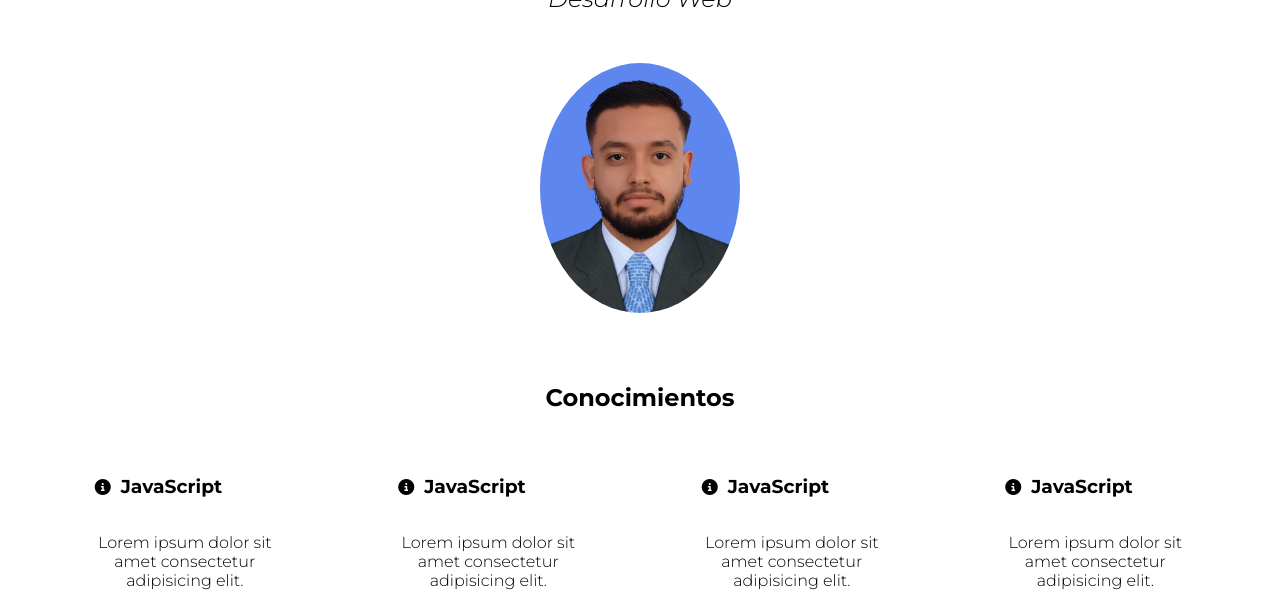
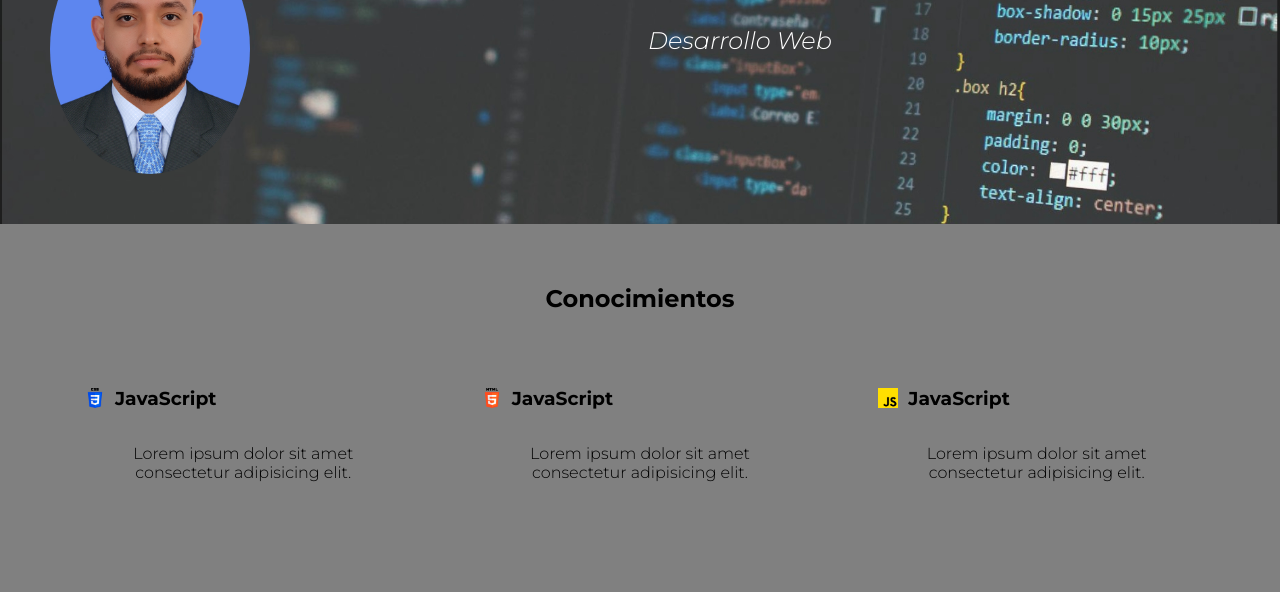
Before and after one commit to juanduque09/Portafolio, a plain HTML site: page index.html in a window 1280 px wide. Shown: the part 126-718 px from the top of the page. Drawn offline with Linux system fonts and the light colour scheme.

Commit message:
update commit

```diff
--- a/index.html
+++ b/index.html
@@ -15,54 +15,58 @@
     />
   </head>
   <body>
+
+    <div class="background">
+    <div class="fotoImg">
+      <img src="imagenjj.JPG" alt="foto de perfil" class="foto" />
+    </div>
     <div class="contenedor">
       <h1 class="intro">Juan José Duque</h1>
       <h2 class="desarrollador">Desarrollo Web</h2>
     </div>
-    <div class="fotoImg">
-      <img src="imagenjj.JPG" alt="foto de perfil" class="foto" />
-    </div>
+  </div>
+
     <div class="conocimientos">
       <h2>Conocimientos</h2>
       <div class="grid">
         <div class="card">
             <div class="iconText">
-            <i class="fa-solid fa-circle-info"></i>
+            <img class="Icon" src="css-3.png">
             <h3>JavaScript</h3>
         </div>
             <p>Lorem ipsum dolor sit amet consectetur adipisicing elit.</p>
         </div>
         <div class="card">
             <div class="iconText">
-            <i class="fa-solid fa-circle-info"></i>
+              <img class="Icon" src="html-5.png">
             <h3>JavaScript</h3>
         </div>
             <p>Lorem ipsum dolor sit amet consectetur adipisicing elit.</p>
         </div>
         <div class="card">
             <div class="iconText">
-            <i class="fa-solid fa-circle-info"></i>
+              <img class="Icon" src="js.png">
             <h3>JavaScript</h3>
         </div>
             <p>Lorem ipsum dolor sit amet consectetur adipisicing elit.</p>
         </div>
         <div class="card">
             <div class="iconText">
-            <i class="fa-solid fa-circle-info"></i>
+              <img class="Icon" src="react.png">
             <h3>JavaScript</h3>
         </div>
             <p>Lorem ipsum dolor sit amet consectetur adipisicing elit.</p>
         </div>
         <div class="card">
             <div class="iconText">
-            <i class="fa-solid fa-circle-info"></i>
+              <img class="Icon" src="mysql.png">
             <h3>JavaScript</h3>
         </div>
-            <p>Lorem ipsum dolor sit amet consectetur adipisicing elit.</p>
+            <p>ipsum dolor sit amet consectetur adipisicing elit.</p>
         </div>
         <div class="card">
             <div class="iconText">
-            <i class="fa-solid fa-circle-info"></i>
+              <img class="Icon" src="github.png">
             <h3>JavaScript</h3>
         </div>
             <p>Lorem ipsum dolor sit amet consectetur adipisicing elit.</p>
--- a/styles.css
+++ b/styles.css
@@ -1,9 +1,30 @@
 body {
   font-family: "Montserrat", sans-serif;
+  margin: 0px;
+}
+
+.Icon {
+  width: 20px;
+  height: 20px;
+}
+
+.background{
+  background-image: url(fondo.jpeg);
+  margin: 0px;
+  padding: 50px;
+  background-size: cover;
+  background-position: center;
+  display: flex;
+  flex-direction: row;
+  justify-content: space-around;
 }
 
 .contenedor {
-  padding: 20px;
+  color: white;
+  display: flex;
+  flex-direction: column;
+  /* padding: 20px; */
+  flex: 1 1 calc(2/3 * 100%);
 }
 
 .intro {
@@ -11,6 +32,7 @@ body {
   flex-direction: column;
   align-items: center;
   font-family: "Montserrat", sans-serif;
+  justify-content: center;
 }
 
 .desarrollador {
@@ -26,8 +48,9 @@ body {
 .fotoImg {
   display: flex;
   flex-direction: column;
-  margin: 10px 0;
-  align-items: center;
+  margin: 0px 0;
+  align-items: flex-start;
+  /* flex: 1 1 calc(1/3 * 100%); */
 }
 
 .foto {
@@ -45,20 +68,24 @@ body {
   font-family: "Montserrat", sans-serif;
   font-size: 900;
   font-weight: 300;
+  background: grey;
+  margin-top: 0px;
 }
 
 .grid {
     display: flex;
-    justify-content: space-around;
+    /* justify-content: space-around; */
     flex-wrap: wrap;
     gap: 30px;
+    margin: 10px 20px;
 }
 
 .card {
-    padding: 25px 25px;
+    padding: 25px;
     border-radius: 10px;
-    width: 180px;
+    /* width: 50px; */
     text-align: center;
+    flex: 1 1 calc(1/4 * 100%);
     /* text-align: justify; */
 }
 
```
Also changed, not shown: css-3.png (added), fondo.jpeg (added), github.png (added), html-5.png (added), js.png (added), mysql.png (added), react.png (added).
